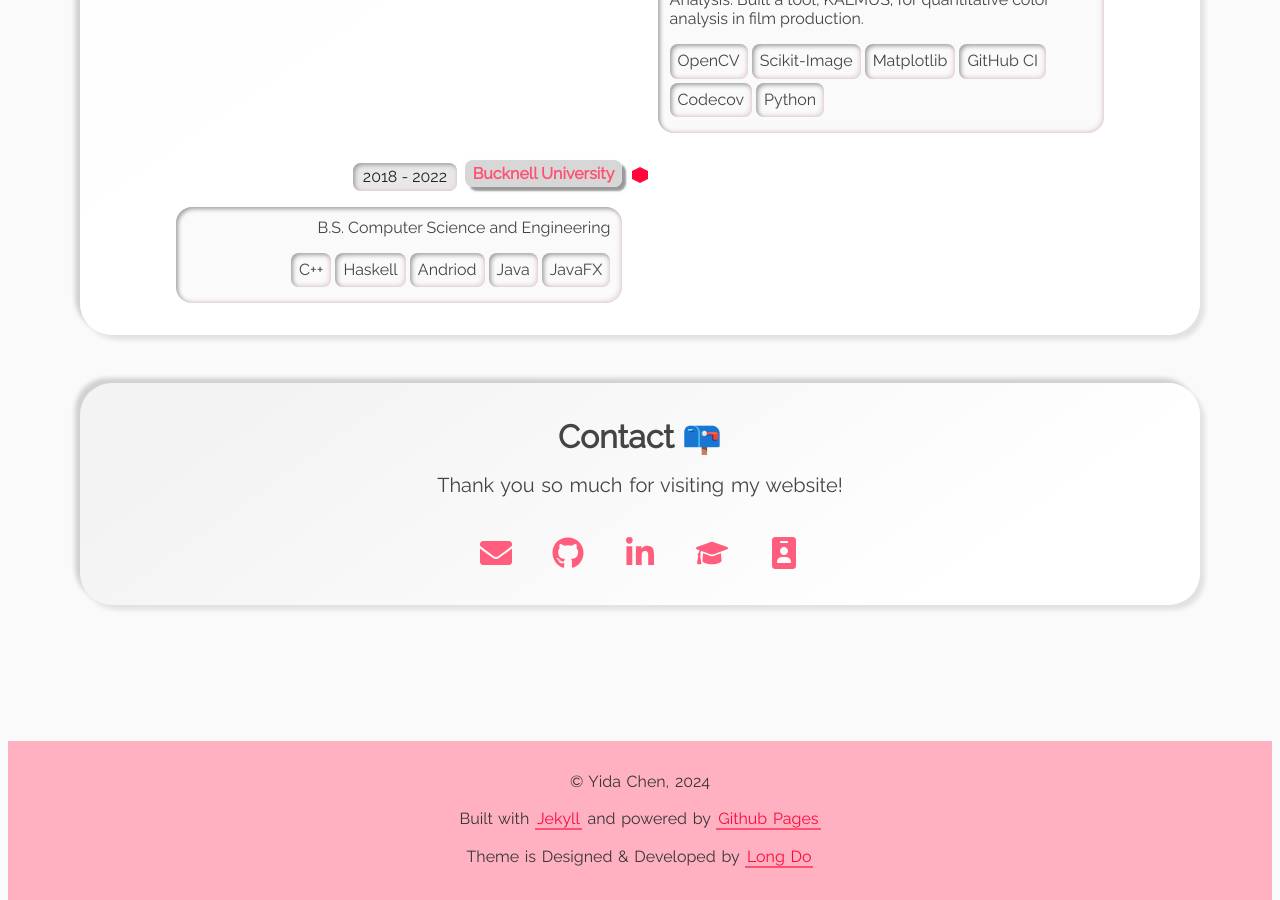
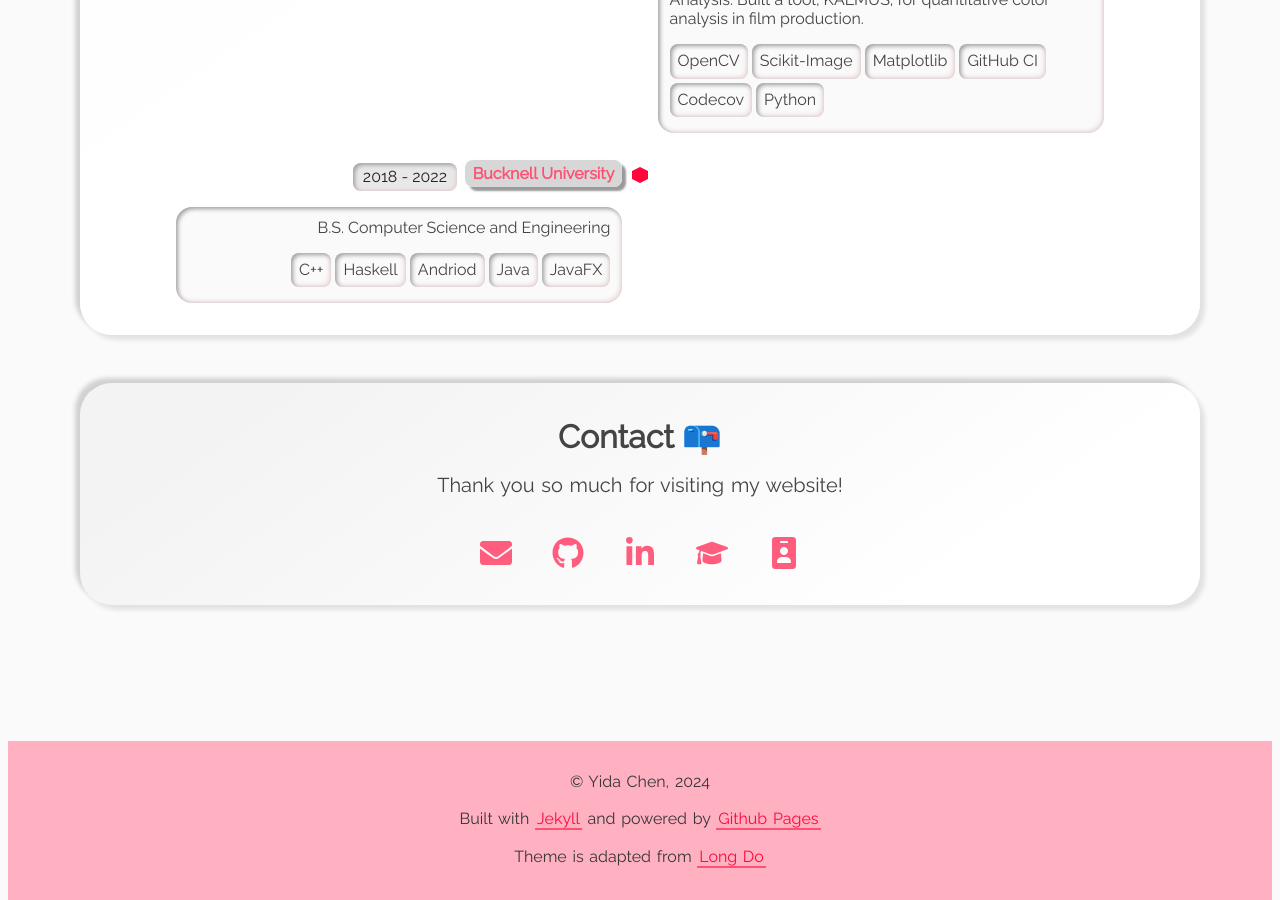
Before and after one commit to yc015/yc015.github.io, a Jekyll site: the page index.html, which Jekyll copies as it is, in a window 1280 px wide and 900 px high, scrolled down 9164 px. Built offline with Jekyll 4.4.1, drawn with Linux system fonts in a browser that asks for light colours.

Commit message:
update the website

```diff
--- a/_includes/footer.html
+++ b/_includes/footer.html
@@ -13,7 +13,7 @@
     </a>
   </p>
   <p>
-    Theme is Designed & Developed by
+    Theme is adapted from
     <a class="highlight-link" href="https://github.com/longpdo" target="_blank" rel="noreferrer">
       Long Do
     </a>
--- a/_includes/section-contact.html
+++ b/_includes/section-contact.html
@@ -3,7 +3,7 @@
 
 <div class="contact-icons">
   {% if site.email != null %}
-  <a class="social-link" aria-label="My E-Mail" href="mailto:{{site.email}}">
+  <a class="social-link red" aria-label="My E-Mail" href="mailto:{{site.email}}">
     <div class="social">
       <svg class="social-svg" viewBox="0 0 48 48">
         <use x="12" y="12" width="24" height="24" viewBox="0 0 48 48" xlink:href="{{ "/assets/img/solid.svg#envelope" | prepend: site.baseurl }}"></use>
--- a/index.html
+++ b/index.html
@@ -1263,7 +1263,7 @@
 
 <div class="contact-icons">
 
-  <a class="social-link" aria-label="My E-Mail" href="mailto:yidachen@g.harvard.edu">
+  <a class="social-link red" aria-label="My E-Mail" href="mailto:yidachen@g.harvard.edu">
     <div class="social">
       <svg class="social-svg" viewBox="0 0 48 48">
         <use x="12" y="12" width="24" height="24" viewBox="0 0 48 48" xlink:href="/assets/img/solid.svg#envelope"></use>
@@ -1335,7 +1335,7 @@
     </a>
   </p>
   <p>
-    Theme is Designed & Developed by
+    Theme is adapted from
     <a class="highlight-link" href="https://github.com/longpdo" target="_blank" rel="noreferrer">
       Long Do
     </a>
```
Also changed, not shown: assets/css/main.min.css.
